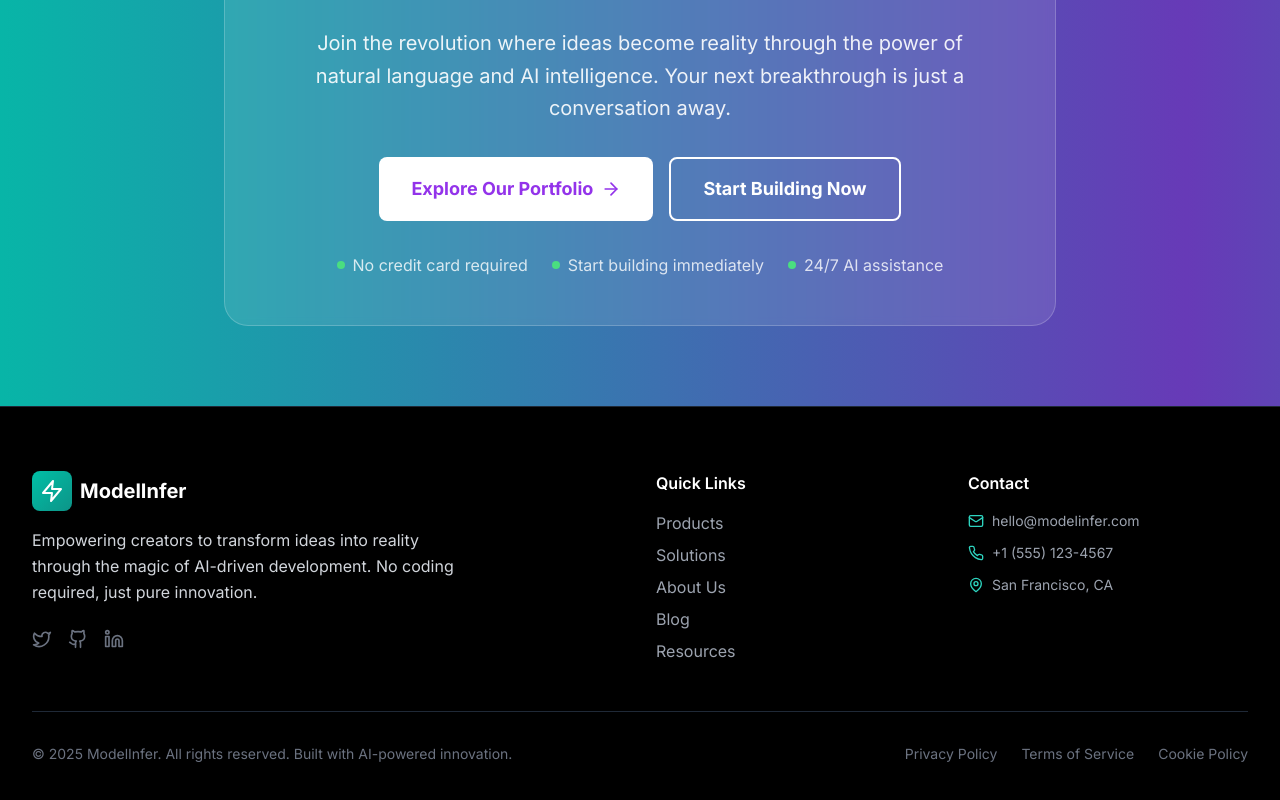
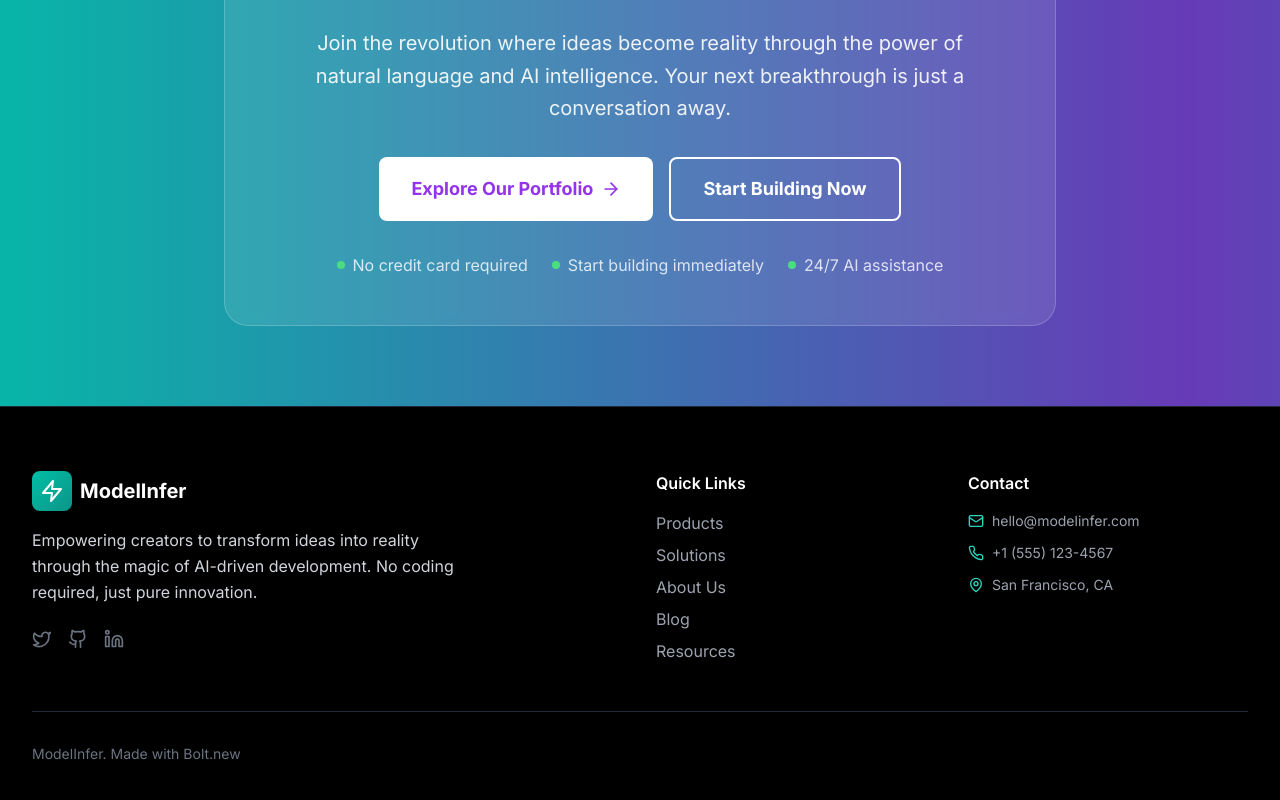
Before and after one commit to SebastianKibiriti/modelin, a React (Vite) app: page / in a window 1280 px wide. Shown: the part 4635-5435 px from the top of the page. Built offline with nearby package versions, Linux system fonts and the light colour scheme.

Commit message:
Updated Footer.tsx

```diff
--- a/src/components/Footer.tsx
+++ b/src/components/Footer.tsx
@@ -66,13 +66,8 @@ const Footer = () => {
         {/* Bottom Bar */}
         <div className="border-t border-gray-800 mt-12 pt-8 flex flex-col md:flex-row justify-between items-center">
           <p className="text-gray-500 text-sm">
-            © 2025 ModelInfer. All rights reserved. Built with AI-powered innovation.
+            ModelInfer. Made with Bolt.new
           </p>
-          <div className="flex space-x-6 mt-4 md:mt-0">
-            <a href="#" className="text-gray-500 hover:text-teal-400 text-sm transition-colors">Privacy Policy</a>
-            <a href="#" className="text-gray-500 hover:text-teal-400 text-sm transition-colors">Terms of Service</a>
-            <a href="#" className="text-gray-500 hover:text-teal-400 text-sm transition-colors">Cookie Policy</a>
-          </div>
         </div>
       </div>
     </footer>
```
